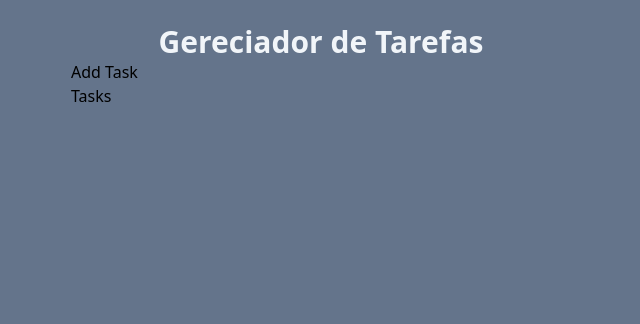
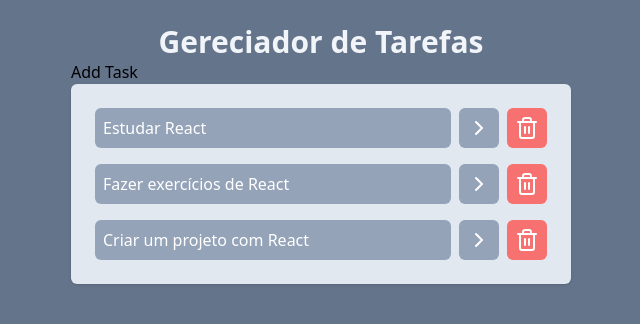
Before and after one commit to DouradoCtrl/react-learning, a React (Vite) app: page / in a window 1280 px wide. Shown: the top 324 px of the page, without its empty margins (319-959 px from the left). Built offline with nearby package versions, Linux system fonts and the light colour scheme.

Commit message:
add: criado interações em State de tarefa concluída e excluir terefa

```diff
--- a/src/components/Tasks.jsx
+++ b/src/components/Tasks.jsx
@@ -1,5 +1,31 @@
-function Tasks() {
-  return <h1>Tasks</h1>;
+import { ChevronRightIcon, Trash2Icon } from "lucide-react";
+
+function Tasks(props) {
+  console.log(props);
+
+  return (
+    <ul className="space-y-4 p-6 bg-slate-200 rounded-md shadow">
+      {props.tasks.map((task) => (
+        <li key={task.id} className="flex gap-2">
+          <button
+            onClick={() => props.onTaskClick(task.id)}
+            className={`bg-slate-400 text-left w-full text-white p-2 rounded-md ${task.isCompleted && "line-through bg-green-600"}`}
+          >
+            {task.title}
+          </button>
+          <button className="bg-slate-400 text-white p-2 rounded-md">
+            <ChevronRightIcon />
+          </button>
+          <button
+            onClick={() => props.onDeleteTaskClick(task.id)}
+            className="bg-red-400 text-white p-2 rounded-md"
+          >
+            <Trash2Icon />
+          </button>
+        </li>
+      ))}
+    </ul>
+  );
 }
 
 export default Tasks;
```
